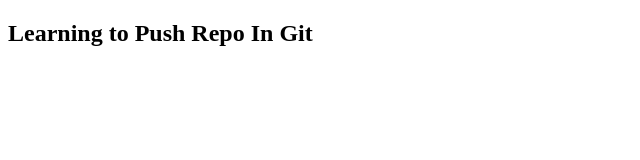
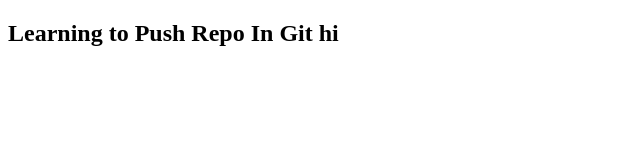
Before and after one commit to sawrowz/Trying-Push, a plain HTML site: page index.html in a window 1280 px wide. Shown: the full height of the page, 0-640 px from the left. Drawn offline with Linux system fonts and the light colour scheme.

Commit message:
Add new features

```diff
--- a/index.html
+++ b/index.html
@@ -6,6 +6,6 @@
     <title>Document</title>
 </head>
 <body>
-    <h2>Learning to Push Repo In Git</h2>
+    <h2>Learning to Push Repo In Git hi</h2>
 </body>
 </html>
```
Also changed, not shown: app.js (added).
